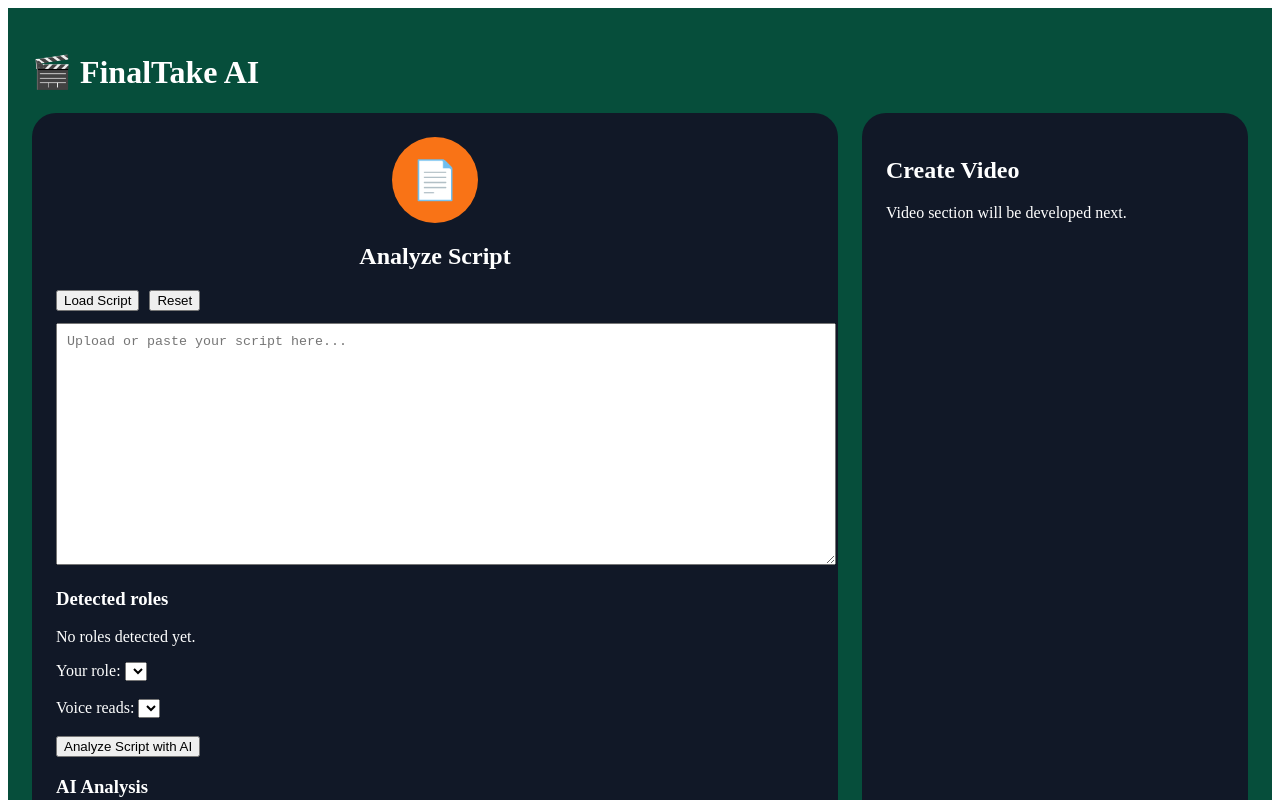
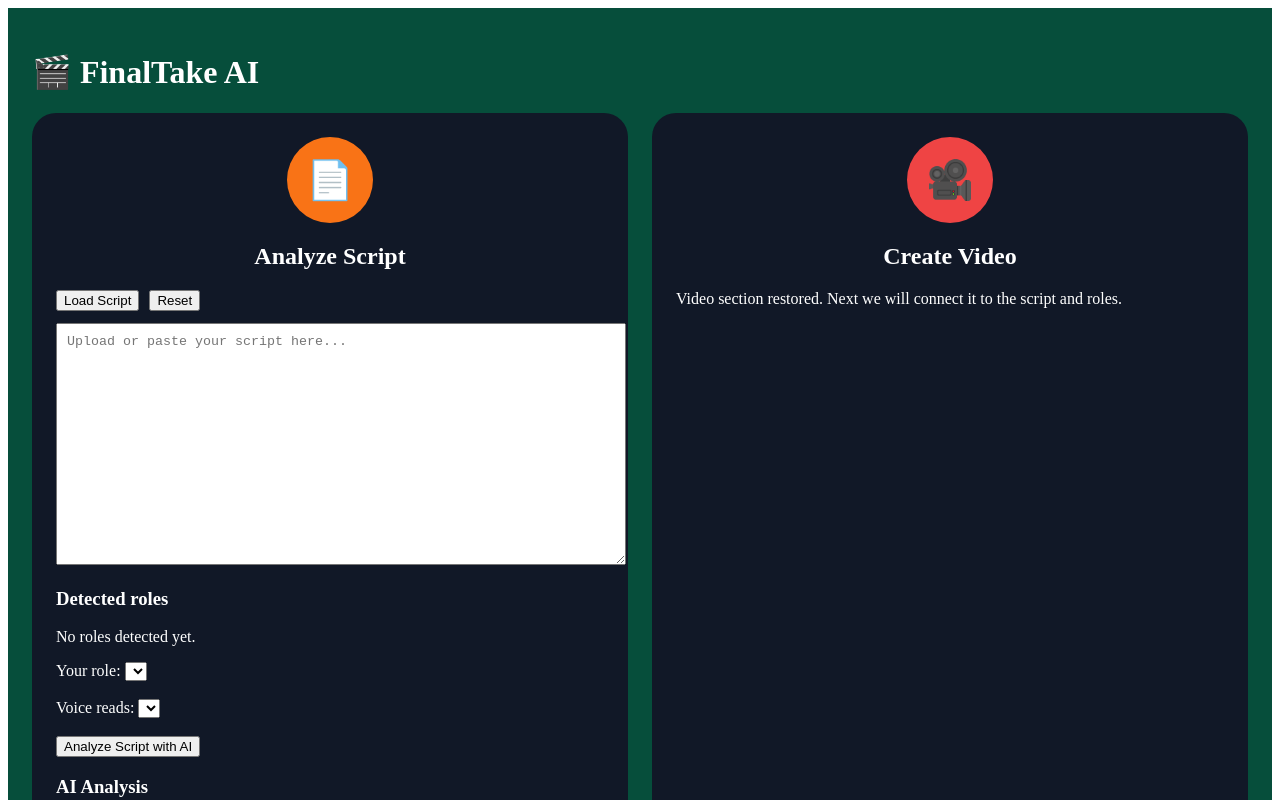
Before and after one commit to nelyivanova-maker/finaltake-ai, a Next.js app: page / in a window 1280 px wide. Shown: the top 800 px of the page. Built offline with nearby package versions, Linux system fonts and the light colour scheme.

Commit message:
Update CreateVideo.tsx

```diff
--- a/app/components/CreateVideo.tsx
+++ b/app/components/CreateVideo.tsx
@@ -2,10 +2,36 @@
 
 export default function CreateVideo() {
   return (
-    <section style={{ flex: 1, background: "#111827", padding: 24, borderRadius: 24, color: "#fff" }}>
-      <h2>Create Video</h2>
+    <section
+      style={{
+        flex: "1 1 420px",
+        background: "#111827",
+        padding: 24,
+        borderRadius: 24,
+        color: "#fff",
+      }}
+    >
+      <div style={{ textAlign: "center", marginBottom: 20 }}>
+        <div
+          style={{
+            width: 86,
+            height: 86,
+            borderRadius: "50%",
+            background: "#ef4444",
+            margin: "0 auto",
+            display: "flex",
+            alignItems: "center",
+            justifyContent: "center",
+            fontSize: 38,
+          }}
+        >
+          🎥
+        </div>
 
-      <p>Video section will be developed next.</p>
+        <h2>Create Video</h2>
+      </div>
+
+      <p>Video section restored. Next we will connect it to the script and roles.</p>
     </section>
   );
 }
```
